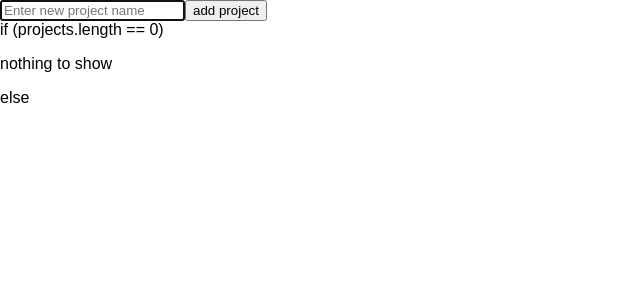
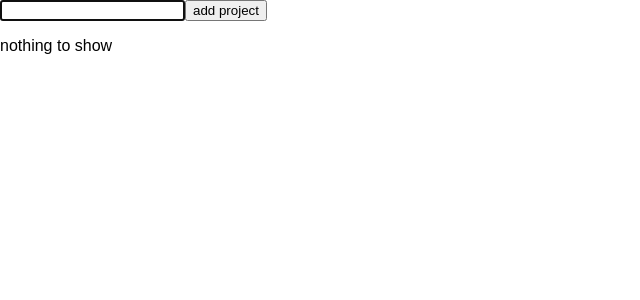
Before and after one commit to dmytro-ursul/react-playground, a React (Create React App) app: page / in a window 1280 px wide. Shown: the top 300 px of the page, without its empty margins (0-640 px from the left). Built offline with nearby package versions, Linux system fonts and the light colour scheme.

Commit message:
can add new project

```diff
--- a/src/App.js
+++ b/src/App.js
@@ -10,27 +10,34 @@ class App extends Component {
     super(props);
     this.state = {
       projects: []
-    };
-  };
+		};
+		this.addNewProject = this.addNewProject.bind(this);
+  }
 
-  addNewProject = (name) => {
-    const project = { name, items: [] }
-    const projects = [...this.state.projects, project]
-    this.setState({projects})
-  };
+  addNewProject(name) {
+		const project = {
+			name,
+			id: Math.random(),
+			items: []
+		};
+    const projects = [...this.state.projects, project];
+    this.setState({projects});
+  }
 
   render() {
+		let projectList = null;
+		if (this.state.projects.length === 0){
+			projectList = <p>nothing to show</p>;
+		} else {
+			projectList = <TodoList projects={this.state.projects}></TodoList>;
+		}
     return (
       <div className="App">
-        <NewProjectForm></NewProjectForm>
-	if (projects.length == 0){
-	  <p>nothing to show</p>
-	} else {
-	  <TodoList projects={this.state.projects}></TodoList>
-	}
+        <NewProjectForm addNewProject={this.addNewProject}> </NewProjectForm>
+				{ projectList }
       </div>
     );
-  };
+  }
 }
 
 export default App;
--- a/src/components/todoList/NewProjectForm.js
+++ b/src/components/todoList/NewProjectForm.js
@@ -1,10 +1,14 @@
 import React, { Component } from 'react';
 
 class NewProjectForm extends Component {
+
   constructor(props){
     super(props)
-    this.name = '';
-    this.projects = this.props.projects;
+		this.onChange = this.onChange.bind(this);
+		this.onSubmit = this.onSubmit.bind(this);
+    this.state = {
+    	name: ''
+    };
     this.projectNameInput = React.createRef();
   }
 
@@ -12,13 +16,20 @@ class NewProjectForm extends Component {
     this.projectNameInput.current.focus();
   }
 
+  onChange(event) {
+    this.setState({name: event.target.value})
+  }
+
   onSubmit(event) {
-    this.props.AddNewProject(event.target.value)
+		event.preventDefault();
+    this.props.addNewProject(this.state.name);
+		this.setState({name: ''})
   }
+
   render() {
     return (
       <form onSubmit={this.onSubmit} id="new-project-form">
-	<input ref={this.projectNameInput} placeholder="Enter new project name" value={this.name}/>
+				<input ref={this.projectNameInput} value={this.state.name} onChange={this.onChange}/>
         <button>add project</button>
       </form>
     );
--- a/src/components/todoList/Project.js
+++ b/src/components/todoList/Project.js
@@ -9,7 +9,7 @@ class Project extends Component {
     super(props)
     this.state = {
       name: props.project.name,
-      tasks: props.project.tasks
+      tasks: props.project.items
     }
   }
 
--- a/src/components/todoList/TaskForm.js
+++ b/src/components/todoList/TaskForm.js
@@ -17,7 +17,7 @@ class TaskForm extends Component {
   render(){
     return (
       <div>
-        <form className="task-form" onSubmit={ this.handleSubmiti }>
+        <form className="task-form" onSubmit={ this.handleSubmit }>
           <input type="text"
                  ref={ this.textInput }
                  placeholder="Please enter task name"/>
--- a/src/components/todoList/TodoList.js
+++ b/src/components/todoList/TodoList.js
@@ -8,11 +8,16 @@ class TodoList extends Component {
     this.state = { projects: props.projects };
   }
 
-  createProject(){
+  createProject() {
     //debugger;
   }
 
+	deleteProject() {
+
+	}
+
   render() {
+		this.state.projects = this.props.projects;
     const projects = this.state.projects.map((project) =>
       <Project project={project} key={project.id}/>
     );
```
